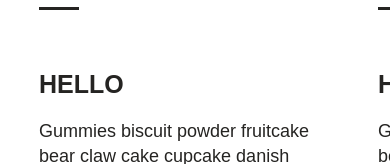
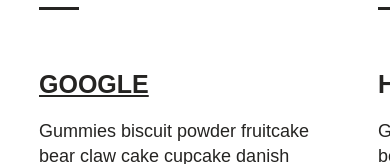
Before and after one commit to armandsalle/butter-slider, a website built with Parcel: page index.html in a window 390 px wide. Shown: the part 447-611 px from the top of the page. Built offline with nearby package versions, Linux system fonts and the light colour scheme.

Commit message:
🚣‍♂️Add link for test on mobile

```diff
--- a/index.html
+++ b/index.html
@@ -17,7 +17,7 @@
           <li class="slide">
             <div class="logo"></div>
             <div class="divider"></div>
-            <h5 class="title">HELLO</h5>
+            <h5 class="title"><a href="https://google.fr" target="_blank">GOOGLE</a></h5>
             <p class="content">
               Gummies biscuit powder fruitcake bear claw cake cupcake danish apple pie. Cotton candy pudding jelly-o. Jujubes jelly pie tiramisu cake cookie gummies pie chocolate cake. Marzipan muffin jelly.
             </p>
--- a/src/css/app.css
+++ b/src/css/app.css
@@ -7,6 +7,10 @@
 *::after,
 *::before {
     box-sizing: border-box;
+}
+
+a {
+    color: currentColor;
 }
 
 body {
```
